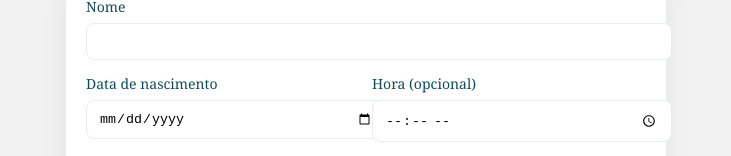
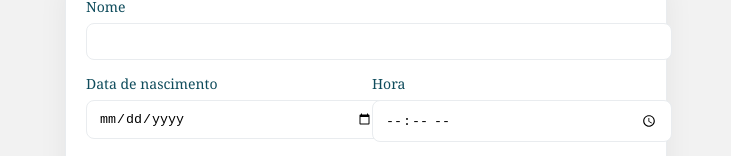
Before and after one commit to premasundaridevi/prema-mapa-vedico, a Next.js app: page / in a window 1280 px wide. Shown: the part 228-384 px from the top of the page, without its empty margins (274-1005 px from the left). Built offline with nearby package versions, Linux system fonts and the light colour scheme.

Commit message:
Update page.tsx

```diff
--- a/app/page.tsx
+++ b/app/page.tsx
@@ -126,7 +126,7 @@ export default function Home() {
               </div>
               <div>
                 <label style={{ color: C.azul, fontSize: 14 }}>
-                  Hora (opcional)
+                  Hora
                 </label>
                 <input
                   type="time"
```
